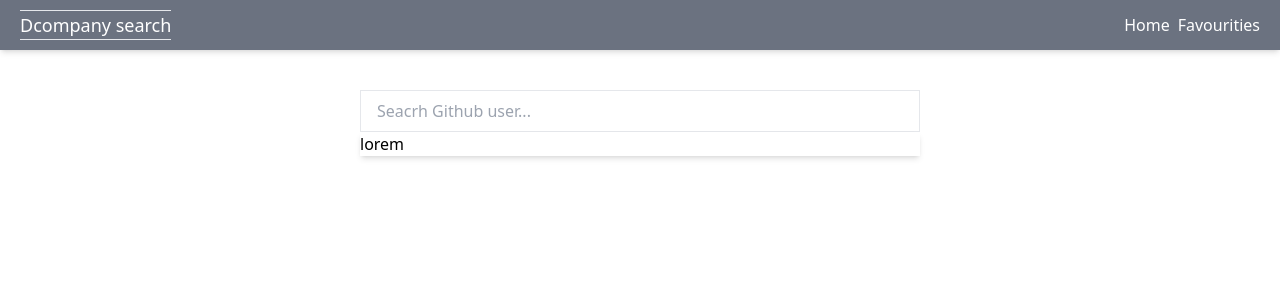
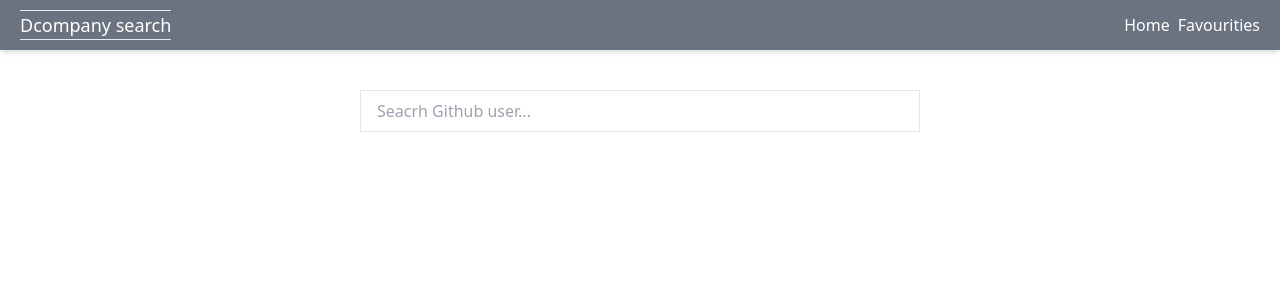
Before and after one commit to DeniPashaev/TsProject3, a React (Create React App) app: page / in a window 1280 px wide. Shown: the top 300 px of the page. Built offline with nearby package versions, Linux system fonts and the light colour scheme.

Commit message:
dropDown working + verst

```diff
--- a/src/pages/HomePage.tsx
+++ b/src/pages/HomePage.tsx
@@ -4,14 +4,17 @@
 
 export function HomePage() {
   const [search, setSearch] = useState("")
+  const [dropdown, setDropdown] = useState(false)
   const debounced = useDebounce(search)
   const { isLoading, isError, data } = useSearchUsersQuery(debounced, {
-    skip: debounced.length < 3
+    skip: debounced.length < 3,
+    refetchOnFocus: true
   })
 
+
   useEffect( () => {
-    console.log(debounced)
-  }, [debounced])
+    setDropdown(debounced.length > 3 && data?.length! > 0)
+  }, [debounced, data])
 
   return (
     <>
@@ -27,9 +30,12 @@
             className="border py-2 px-4 w-full h-[42px] mb-2"
             placeholder="Seacrh Github user..."
           />
-          <div className="absolute top-[42px] left-0 right-0 max-h-[200px] shadow-md bg-white">
-            lorem
-          </div>
+          { dropdown && <ul className="absolute top-[42px] left-0 right-0 max-h-[200px] overflow-y-scroll shadow-md bg-white">
+            { isLoading && <p className="text-center">Loading</p> }
+            { data?.map(user => (
+              <li className="py-2 px-4 hover:bg-gray-500 hover:text-white transition-colors cursor-pointer" key={user.id}>{ user.login }</li>
+            ))  }
+          </ul>}
         </div>
       </div>
     </>
--- a/src/store/index.ts
+++ b/src/store/index.ts
@@ -1,5 +1,6 @@
 import { githubApi } from './gitHub/gitHub.api';
 import {configureStore, getDefaultMiddleware} from '@reduxjs/toolkit'
+import { setupListeners } from '@reduxjs/toolkit/dist/query';
 
 export const store = configureStore( {
     reducer: {
@@ -7,3 +8,5 @@
     },
     middleware: getDefaultMiddleware => getDefaultMiddleware().concat(githubApi.middleware)
 })
+
+setupListeners(store.dispatch)
```
